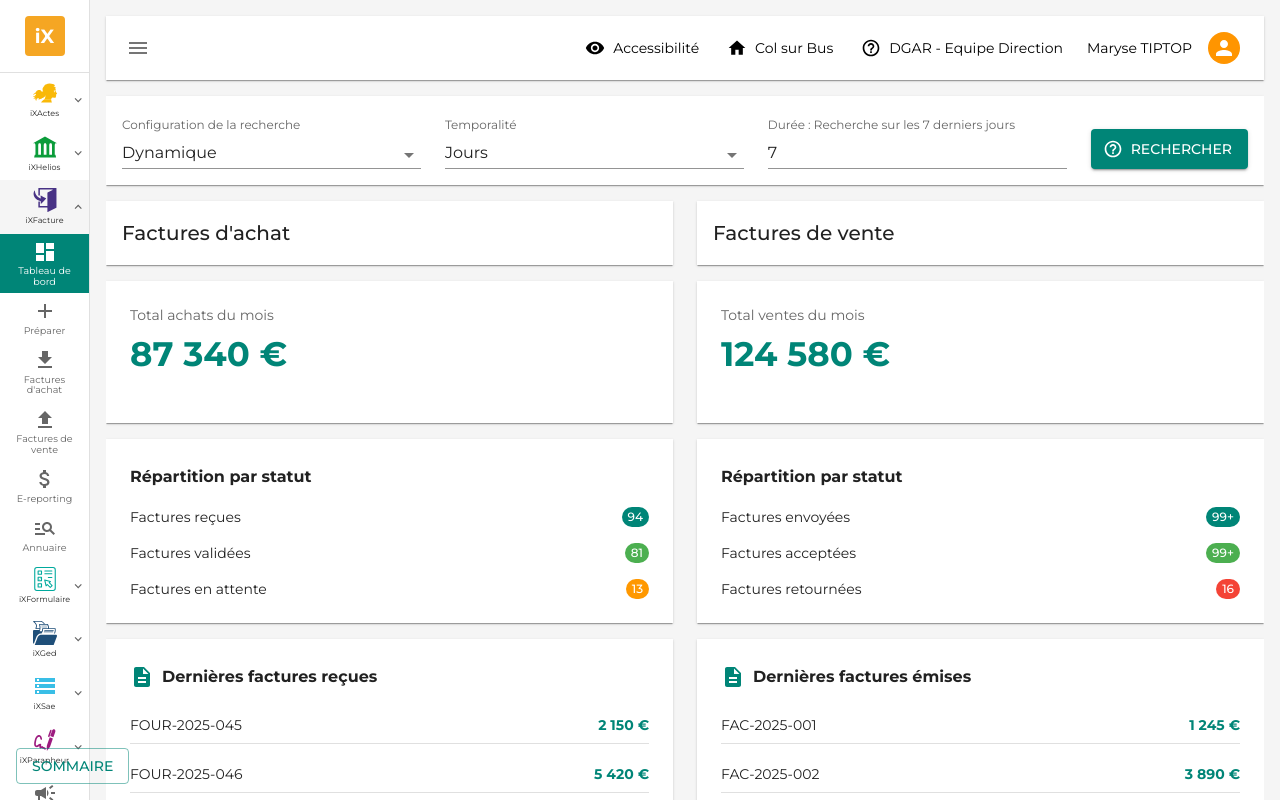
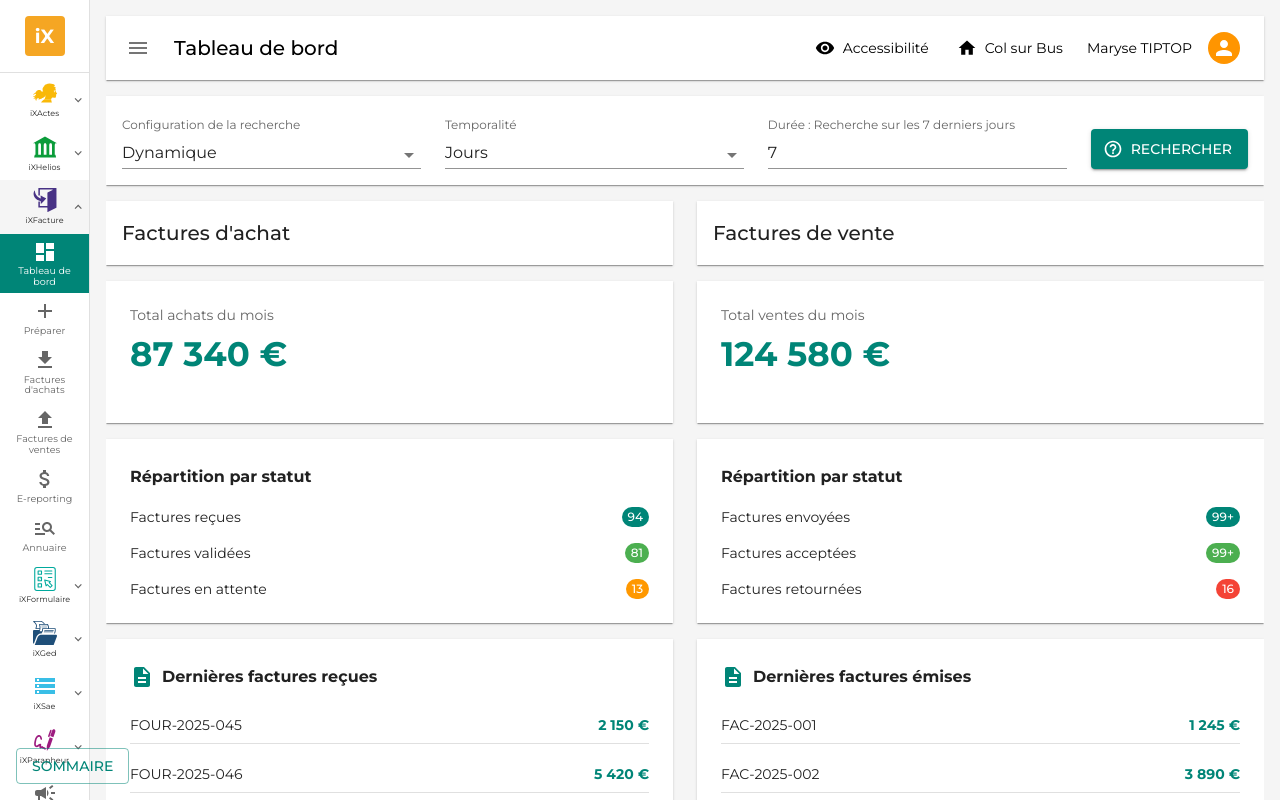
Before and after one commit to Saelian/maquettes_mui, a React (Vite) app: page /tableau-de-bord-ixfacture in a window 1280 px wide. Built offline with nearby package versions, Linux system fonts and the light colour scheme.

Commit message:
Divers - Typos

```diff
--- a/src/composants/navigation/BarreApplication.tsx
+++ b/src/composants/navigation/BarreApplication.tsx
@@ -72,16 +72,6 @@ export default function BarreApplication({ onToggleDrawer, titre, sousTitre }: B
           >
             <Typography variant="body2">Col sur Bus</Typography>
           </Button>
-          <Button
-            startIcon={<HelpOutline />}
-            sx={{
-              color: 'black',
-              textTransform: 'none',
-              '&:hover': { bgcolor: 'rgba(0, 0, 0, 0.04)' },
-            }}
-          >
-            <Typography variant="body2">DGAR - Equipe Direction</Typography>
-          </Button>
           <Typography variant="body2">Maryse TIPTOP</Typography>
           <Avatar sx={{ bgcolor: '#FF9500', width: 32, height: 32 }} />
         </Box>
--- a/src/maquettes/FacturesAchatiXfacture.tsx
+++ b/src/maquettes/FacturesAchatiXfacture.tsx
@@ -1486,7 +1486,7 @@ const FacturesAchatiXfacture = () => {
 
   return (
     <UtilisateurIxBus
-      titre="Factures d'achat iXFacture"
+      titre="Factures d'achats"
     >
       {contenu}
     </UtilisateurIxBus>
--- a/src/maquettes/FacturesVenteIxfacture.tsx
+++ b/src/maquettes/FacturesVenteIxfacture.tsx
@@ -1310,10 +1310,7 @@ const FacturesVenteIxfacture = () => {
   );
 
   return (
-    <UtilisateurIxBus
-      titre="Factures de vente iXFacture"
-      sousTitre="Consultation et suivi des factures clients"
-    >
+    <UtilisateurIxBus titre="Factures de ventes ">
       {contenu}
     </UtilisateurIxBus>
   );
--- a/src/maquettes/PrepareriXFacture.tsx
+++ b/src/maquettes/PrepareriXFacture.tsx
@@ -363,7 +363,7 @@ const PrepareriXFacture = () => {
   };
 
   return (
-    <UtilisateurIxBus titre="Préparer iXFacture" sousTitre="">
+    <UtilisateurIxBus titre="Préparer" sousTitre="">
       <Box sx={{ height: '100%', display: 'flex', flexDirection: 'column' }}>
         <Paper elevation={1} sx={{ borderRadius: 0, mt: 1 }}>
           <Toolbar sx={{ gap: 1, flexWrap: 'wrap' }}>
--- a/src/maquettes/TableauDeBordIxfacture.tsx
+++ b/src/maquettes/TableauDeBordIxfacture.tsx
@@ -27,7 +27,7 @@ export default function TableauDeBordIxfacture() {
   const [duree, setDuree] = useState('7');
 
   return (
-    <UtilisateurIxBus>
+    <UtilisateurIxBus titre="Tableau de bord">
       {/* Zone de recherche */}
       <Box sx={{ bgcolor: 'white', p: 2, boxShadow: 1, mt: 2, borderRadius: 0 }}>
         <Box sx={{ display: 'flex', gap: 3, alignItems: 'flex-end' }}>
--- a/src/types/modulesUtilisateurIxBus.tsx
+++ b/src/types/modulesUtilisateurIxBus.tsx
@@ -62,8 +62,8 @@ export const modulesUtilisateurIxBus: Module[] = [
     sousSections: [
       { texte: 'Tableau de bord', icone: <Dashboard />, lien: '/tableau-de-bord-ixfacture' },
       { texte: 'Préparer', icone: <Add />, lien: '/preparer-ixfacture' },
-      { texte: 'Factures d\'achat', icone: <FileDownload />, lien: '/factures-achat-ixfacture' },
-      { texte: 'Factures de vente', icone: <FileUpload />, lien: '/factures-vente-ixfacture' },
+      { texte: 'Factures d\'achats', icone: <FileDownload />, lien: '/factures-achat-ixfacture' },
+      { texte: 'Factures de ventes', icone: <FileUpload />, lien: '/factures-vente-ixfacture' },
       { texte: 'E-reporting', icone: <AttachMoney />, lien: '/ereporting' },
       { texte: 'Annuaire', icone: <ManageSearch />, lien: '/consultation-annuaire-ixfacture' }
     ],
```
